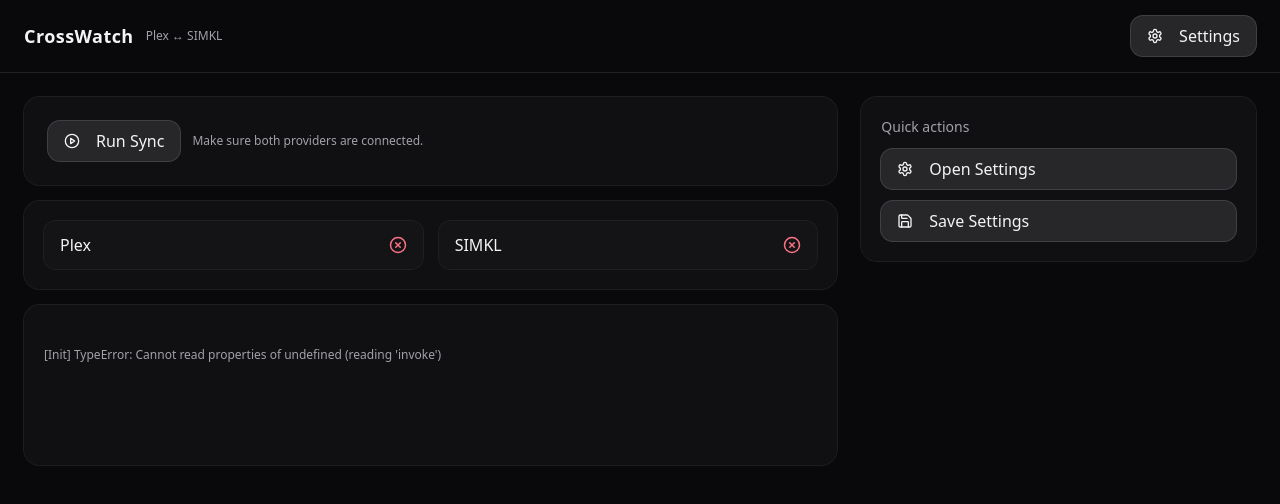
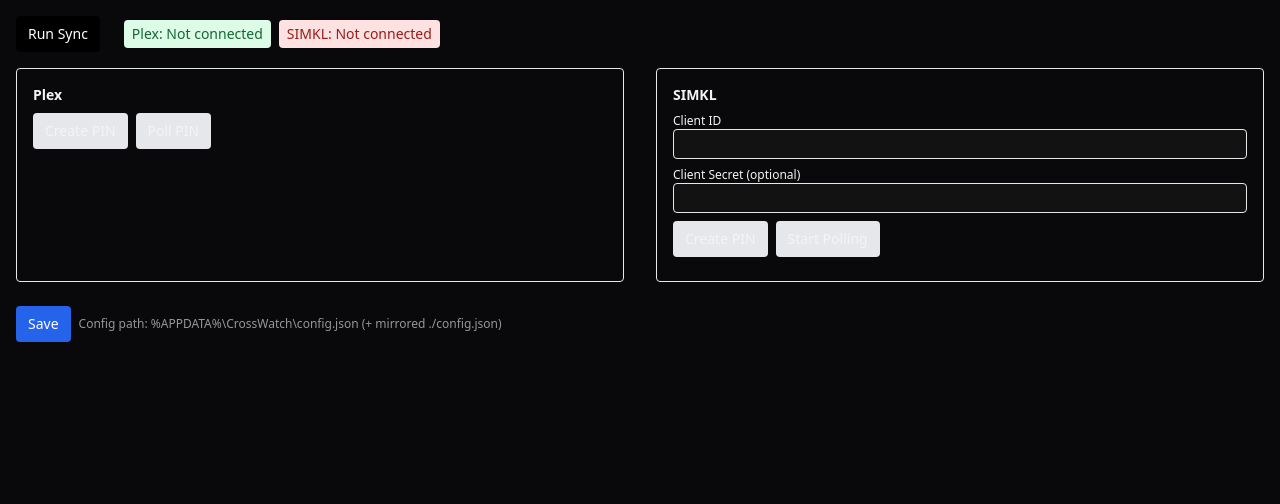
Before and after one commit to cenodude/CrossWatch, a React (Vite) app: page / in a window 1280 px wide. Shown: the top 504 px of the page. Built offline with nearby package versions, Linux system fonts and the light colour scheme.

Commit message:
Initiate

```diff
--- a/src/App.tsx
+++ b/src/App.tsx
@@ -1,6 +1,7 @@
+
 import React, { useEffect, useState } from 'react'
 import { invoke } from '@tauri-apps/api/core'
-import { LinkIcon, RefreshCw, PlayCircle, Save, Settings, X, ChevronDown, Check, XCircle } from 'lucide-react'
+import { listen } from '@tauri-apps/api/event'
 
 type PlexCfg = { account_token?: string | null }
 type SimklCfg = {
@@ -13,300 +14,193 @@
 type Config = {
   plex?: PlexCfg
   simkl?: SimklCfg
-  sync?: { mode?: string }
-  debug?: boolean
-  [key: string]: any
+  runtime?: { debug?: boolean }
+  sync?: {
+    enable_add?: boolean
+    enable_remove?: boolean
+    bidirectional?: { enabled: boolean, mode: string, source_of_truth: string }
+    activity?: { use_activity: boolean, types: string[] }
+  }
 }
 
-const Badge = ({ ok }: { ok: boolean }) => (
-  <span className={`px-3 py-1 text-xs rounded-lg ring-1 ${ok ? 'text-emerald-200 bg-emerald-900/40 ring-emerald-700/50' : 'text-rose-200 bg-rose-900/40 ring-rose-700/50'}`}>
-    {ok ? 'Connected' : 'Not connected'}
-  </span>
-)
+export default function App() {
+  const [cfg, setCfg] = useState<Config | null>(null)
+  const [loading, setLoading] = useState(true)
+  const [saving, setSaving] = useState(false)
 
-export default function App() {
-  const [cfg, setCfg] = useState<Config>({})
-  const [loading, setLoading] = useState(true)
-  const [log, setLog] = useState('')
-  const [showSettings, setShowSettings] = useState(false)
+  // SIMKL PIN state
+  const [simklPin, setSimklPin] = useState<string | null>(null)
+  const [simklStatus, setSimklStatus] = useState<string | null>(null)
+  const [polling, setPolling] = useState(false)
 
-  // Collapsibles
-  const [plexOpen, setPlexOpen] = useState(false)
-  const [simklOpen, setSimklOpen] = useState(false)
+  useEffect(() => { load() }, [])
 
-  // Plex PIN state
-  const [pinId, setPinId] = useState<number | null>(null)
-  const [pinCode, setPinCode] = useState<string>('')
-  const [pinCid, setPinCid] = useState<string>('')
-  const [pinBusy, setPinBusy] = useState(false)
-
-  // Toast
-  const [toast, setToast] = useState<string>('')
-  const [showToast, setShowToast] = useState(false)
-  const showToastMsg = (msg: string) => { setToast(msg); setShowToast(true); setTimeout(()=>setShowToast(false), 2200) }
-
-  const copyToClipboard = async (t: string) => {
-    try { if ((navigator as any)?.clipboard?.writeText) { await (navigator as any).clipboard.writeText(t); return true } } catch {}
-    try { const ta = document.createElement('textarea'); ta.value = t; document.body.appendChild(ta); ta.select(); document.execCommand('copy'); document.body.removeChild(ta); return true } catch {}
-    return false
+  async function load() {
+    try {
+      const c = await invoke<Config>('cmd_read_config')
+      setCfg(c)
+    } catch (e) {
+      console.error(e)
+    } finally {
+      setLoading(false)
+    }
   }
 
-  const plexConnected = !!cfg.plex?.account_token
-  const simklConnected = !!cfg.simkl?.access_token
-
-  useEffect(() => {
-    (async () => {
-      try {
-        const c = await invoke<Config>('cmd_read_config')
-        setCfg(c || {})
-      } catch (e:any) {
-        setLog(l => l + `\n[Init] ${e?.toString()}`)
-      } finally {
-        setLoading(false)
-      }
-    })()
-  }, [])
-
-  const saveConfig = async () => {
+  async function saveConfig() {
+    if (!cfg) return
+    setSaving(true)
     try {
       await invoke('cmd_write_config', { cfg })
-      showToastMsg('Settings saved')
-    } catch (e:any) {
-      setLog(l => l + `\n[Save] ${e?.toString()}`)
+    } catch (e) {
+      console.error(e)
+    } finally {
+      setSaving(false)
     }
   }
 
   async function plexCreatePin() {
     try {
-      setPinBusy(true)
-      setLog(l => l + `\n[Plex] Requesting PIN...`)
-      const res = await invoke<{ id: number, code: string, expires_at: number, client_id: string }>('cmd_plex_create_pin')
-      setPinId(res.id); setPinCode(res.code); setPinCid(res.client_id)
-      try { const ok = await copyToClipboard(res.code); if (ok) showToastMsg('PIN copied to clipboard') } catch {}
+      const pin = await invoke<any>('cmd_plex_create_pin')
+      const code: string = pin.code
+      await navigator.clipboard.writeText(code)
+      // open the link page in small window
       await invoke('cmd_open_external_sized', { url: 'https://plex.tv/link', width: 520, height: 720 })
-
-      const deadline = Date.now() + (res.expires_at * 1000 - Date.now())
-      const poll = async () => {
-        try {
-          const token = await invoke<string>('cmd_plex_poll_pin', { id: res.id, clientId: res.client_id })
-          if (token) {
-            setLog(l => l + `\n[Plex] Token received.`)
-            setCfg(prev => ({ ...prev, plex: { account_token: token } }))
-            setPinBusy(false)
-            return
-          }
-        } catch (e:any) {
-          setLog(l => l + `\n[Plex] Poll error: ${e?.toString()}`)
-        }
-        if (Date.now() < deadline) setTimeout(poll, 1500)
-        else { setPinBusy(false); setLog(l => l + `\n[Plex] PIN expired; request a new one.`) }
-      }
-      setTimeout(poll, 1200)
-    } catch (e:any) {
-      setLog(l => l + `\n[Plex] Error creating PIN: ${e?.toString()}`)
-      setPinBusy(false)
+      alert('Plex PIN copied to clipboard: ' + code)
+    } catch (e) {
+      alert('Plex PIN error: ' + e)
     }
   }
 
-  const runSync = async () => {
+  async function plexPollPin(pinId: number) {
     try {
-      setLog(l => l + `\n[Sync] Running...`)
-      await invoke('cmd_run_sync')
-      setLog(l => l + `\n[Sync] Done.`)
-    } catch (e:any) {
-      setLog(l => l + `\n[Sync] Error: ${e?.toString()}`)
+      const token = await invoke<string | null>('cmd_plex_poll_pin', { pinId })
+      if (token) {
+        const next = { ...(cfg || {}), plex: { account_token: token } }
+        setCfg(next as any)
+        await invoke('cmd_write_config', { cfg: next })
+        alert('Plex linked')
+      } else {
+        alert('Not linked yet. Keep trying.')
+      }
+    } catch (e) {
+      alert('Plex poll error: ' + e)
     }
   }
 
-  if (loading) {
-    return <div className="min-h-screen bg-zinc-950 text-zinc-100 flex items-center justify-center">Loading…</div>
+  async function simklCreatePin() {
+    if (!cfg?.simkl?.client_id) {
+      alert('Enter SIMKL Client ID first.')
+      return
+    }
+    try {
+      const redirect = 'https://simkl.com/apps/crosswatch/connected/'
+      const created = await invoke<any>('cmd_simkl_create_pin', { clientId: cfg.simkl.client_id, redirect })
+      const code = created.code || created.user_code
+      if (!code) {
+        alert('SIMKL did not return a code.')
+        return
+      }
+      setSimklPin(code)
+      await navigator.clipboard.writeText(code)
+      setSimklStatus('Waiting for approval at simkl.com/pin…')
+    } catch (e) {
+      alert('SIMKL PIN error: ' + e)
+    }
   }
 
+  async function simklStartPolling() {
+    if (!cfg?.simkl?.client_id || !simklPin) return
+    if (polling) return
+    setPolling(true)
+    setSimklStatus('Polling…')
+    const pollOnce = async () => {
+      try {
+        const r = await invoke<any>('cmd_simkl_poll_pin', { code: simklPin, clientId: cfg!.simkl!.client_id })
+        if (r && (r as any).access_token) {
+          const next = {
+            ...(cfg || {}),
+            simkl: {
+              ...(cfg?.simkl || { client_id: '', client_secret: '' }),
+              access_token: (r as any).access_token,
+              refresh_token: (r as any).refresh_token || cfg?.simkl?.refresh_token || null,
+            }
+          }
+          setCfg(next as any)
+          await invoke('cmd_write_config', { cfg: next })
+          setSimklStatus('Linked')
+          setPolling(false)
+        } else {
+          // keep polling
+          setTimeout(pollOnce, 2000)
+        }
+      } catch (e) {
+        console.error(e)
+        setTimeout(pollOnce, 3000)
+      }
+    }
+    pollOnce()
+  }
+
+  function simklConnected(): boolean {
+    return !!cfg?.simkl?.access_token
+  }
+
+  if (loading) return <div className='p-6 text-sm'>Loading…</div>
+
   return (
-    <div className="min-h-screen bg-zinc-950 text-zinc-100">
-      {/* Header */}
-      <div className="px-6 py-4 flex items-center justify-between border-b border-zinc-800/80">
-        <div className="flex items-center gap-3">
-          <span className="text-lg font-semibold tracking-wide">CrossWatch</span>
-          <span className="text-xs text-zinc-400">Plex ↔︎ SIMKL</span>
+    <div className='p-4 text-sm font-sans'>
+      <div className='flex items-center gap-2 mb-4'>
+        <button className='px-3 py-2 rounded bg-black text-white' onClick={() => invoke('cmd_run_sync')}>
+          Run Sync
+        </button>
+        <div className='ml-4 px-2 py-1 rounded bg-green-100 text-green-800'>
+          Plex: {cfg?.plex?.account_token ? 'Connected' : 'Not connected'}
         </div>
-        <button className="btn subtle" onClick={() => setShowSettings(true)}><Settings size={16} className="mr-2"/>Settings</button>
+        <div className='px-2 py-1 rounded ' style={{backgroundColor: simklConnected() ? '#dcfce7' : '#fee2e2', color: simklConnected() ? '#166534' : '#991b1b'}}>
+          SIMKL: {simklConnected() ? 'Connected' : 'Not connected'}
+        </div>
       </div>
 
-      {/* Main */}
-      <div className="p-6 grid grid-cols-1 lg:grid-cols-3 gap-6">
-        <div className="lg:col-span-2 space-y-4">
-          <div className="rounded-2xl bg-zinc-900/50 ring-1 ring-zinc-800/70 p-6">
-            <div className="flex items-center gap-3">
-              <button className="btn" onClick={runSync}><PlayCircle size={16} className="mr-2"/>Run Sync</button>
-              <div className="text-xs text-zinc-400">Make sure both providers are connected.</div>
-            </div>
-          </div>
-
-          <div className="rounded-2xl bg-zinc-900/50 ring-1 ring-zinc-800/70 p-5 grid grid-cols-1 sm:grid-cols-2 gap-4">
-            <div className="flex items-center justify-between rounded-xl bg-zinc-900/50 ring-1 ring-zinc-800/70 px-4 py-3">
-              <div className="flex items-center gap-2"><span className="font-medium">Plex</span></div>
-              {plexConnected ? <Check size={18} className="text-emerald-400"/> : <XCircle size={18} className="text-rose-400"/>}
-            </div>
-            <div className="flex items-center justify-between rounded-xl bg-zinc-900/50 ring-1 ring-zinc-800/70 px-4 py-3">
-              <div className="flex items-center gap-2"><span className="font-medium">SIMKL</span></div>
-              {simklConnected ? <Check size={18} className="text-emerald-400"/> : <XCircle size={18} className="text-rose-400"/>}
-            </div>
-          </div>
-
-          <div className="rounded-2xl bg-zinc-900/50 ring-1 ring-zinc-800/70 p-5">
-            <div className="text-xs text-zinc-400 whitespace-pre-wrap leading-relaxed min-h-[120px]">{log || 'Logs will appear here…'}</div>
+      <div className='grid grid-cols-2 gap-8'>
+        {/* PLEX */}
+        <div className='border rounded p-4'>
+          <div className='font-semibold mb-2'>Plex</div>
+          <div className='flex gap-2 items-center mb-2'>
+            <button className='px-3 py-2 rounded bg-gray-200' onClick={plexCreatePin}>Create PIN</button>
+            <button className='px-3 py-2 rounded bg-gray-200' onClick={() => {
+              const id = parseInt(window.prompt('Enter Plex PIN id from create response') || '0', 10)
+              if (id) plexPollPin(id)
+            }}>Poll PIN</button>
           </div>
         </div>
 
-        <div className="space-y-4">
-          <div className="rounded-2xl bg-zinc-900/50 ring-1 ring-zinc-800/70 p-5">
-            <div className="text-sm text-zinc-400 mb-3">Quick actions</div>
-            <div className="flex flex-col gap-3">
-              <button className="btn" onClick={() => setShowSettings(true)}><Settings size={16} className="mr-2"/>Open Settings</button>
-              <button className="btn subtle" onClick={saveConfig}><Save size={16} className="mr-2"/>Save Settings</button>
-            </div>
+        {/* SIMKL */}
+        <div className='border rounded p-4'>
+          <div className='font-semibold mb-2'>SIMKL</div>
+          <div className='mb-2'>
+            <label className='block text-xs'>Client ID</label>
+            <input className='border rounded px-2 py-1 w-full' value={cfg?.simkl?.client_id || ''} onChange={e => setCfg({...cfg!, simkl: {...(cfg?.simkl || {client_id:'', client_secret:''}), client_id: e.target.value}})} />
           </div>
+          <div className='mb-2'>
+            <label className='block text-xs'>Client Secret (optional)</label>
+            <input className='border rounded px-2 py-1 w-full' value={cfg?.simkl?.client_secret || ''} onChange={e => setCfg({...cfg!, simkl: {...(cfg?.simkl || {client_id:'', client_secret:''}), client_secret: e.target.value}})} />
+          </div>
+
+          <div className='flex gap-2 items-center mb-2'>
+            <button className='px-3 py-2 rounded bg-gray-200' onClick={simklCreatePin}>Create PIN</button>
+            <button className='px-3 py-2 rounded bg-gray-200' disabled={!simklPin} onClick={simklStartPolling}>Start Polling</button>
+            {simklPin && <code className='ml-2'>PIN: {simklPin}</code>}
+          </div>
+          {simklStatus && <div className='text-xs opacity-70'>{simklStatus}</div>}
         </div>
       </div>
 
-      {/* Toast */}
-      {showToast && (
-        <div className="fixed right-4 bottom-4 z-[60]">
-          <div className="rounded-xl bg-zinc-900/90 ring-1 ring-zinc-700 px-4 py-2 text-sm text-zinc-100 shadow-lg">
-            {toast}
-          </div>
-        </div>
-      )}
-
-      {/* Settings Modal */}
-      {showSettings && (
-        <div className="fixed inset-0 z-50 flex items-center justify-center">
-          <div className="absolute inset-0 bg-black/60" onClick={() => setShowSettings(false)} />
-          <div className="relative w-[min(1100px,96vw)] max-h-[90vh] overflow-auto rounded-3xl bg-zinc-950 ring-1 ring-zinc-800/70 p-6">
-            <div className="flex items-center justify-between mb-4">
-              <div className="text-xl font-semibold flex items-center gap-2"><Settings size={18}/> Settings</div>
-              <button className="btn icon subtle" onClick={() => setShowSettings(false)}><X size={16}/></button>
-            </div>
-
-            {/* General row */}
-            <div className="grid grid-cols-1 md:grid-cols-2 gap-6">
-              <div>
-                <label className="label">Sync mode</label>
-                <select
-                  className="input"
-                  value={cfg.sync?.mode ?? 'mirror'}
-                  onChange={(e) => setCfg(prev => ({ ...prev, sync: { ...(prev.sync ?? {}), mode: e.target.value } }))}
-                >
-                  <option value="mirror">mirror</option>
-                  <option value="two-way">two-way</option>
-                </select>
-              </div>
-              <div>
-                <label className="label">Debug</label>
-                <select
-                  className="input"
-                  value={String(cfg.debug ?? 'false')}
-                  onChange={(e) => setCfg(prev => ({ ...prev, debug: e.target.value === 'true' }))}
-                >
-                  <option value="false">false</option>
-                  <option value="true">true</option>
-                </select>
-              </div>
-            </div>
-
-            <div className="my-6 h-px w-full bg-zinc-800/80" />
-
-            {/* Auth grid */}
-            <div className="grid grid-cols-1 md:grid-cols-2 gap-6 items-start">
-              {/* PLEX column */}
-              <div className="space-y-2 min-w-0">
-                <button
-                  className="w-full flex items-center justify-between rounded-2xl px-4 py-3 bg-zinc-800/60 hover:bg-zinc-800 transition-colors"
-                  onClick={() => setPlexOpen(o => !o)}
-                >
-                  <div className="flex items-center gap-2">
-                    <div className={`transition-transform ${plexOpen ? '' : '-rotate-90'}`}><ChevronDown size={16}/></div>
-                    <div className="section-title">Authentication — PLEX</div>
-                  </div>
-                  <Badge ok={plexConnected}/>
-                </button>
-
-                <div className={`overflow-hidden transition-[max-height,opacity] duration-300 ${plexOpen ? 'max-h-[800px] opacity-100' : 'max-h-0 opacity-0'}`}>
-                  <div className="pt-3 space-y-4">
-                    <div>
-                      <label className="label">Account token</label>
-                      <input
-                        className="input"
-                        placeholder="Plex account token"
-                        value={cfg.plex?.account_token ?? ''}
-                        onChange={(e) => setCfg(prev => ({ ...prev, plex: { ...(prev.plex ?? {}), account_token: e.target.value } }))}
-                      />
-                    </div>
-
-                    <div className="rounded-xl bg-zinc-900/40 p-3 ring-1 ring-zinc-800/70">
-                      <div className="text-xs text-zinc-400 mb-2">Create a PIN (auto-copied), we open plex.tv/link in a small window, and will poll until accepted.</div>
-                      <div className="flex items-center gap-3">
-                        <button className="btn" disabled={pinBusy} onClick={plexCreatePin}>
-                          {pinBusy ? <RefreshCw className="spin mr-2" size={16}/> : <LinkIcon className="mr-2" size={16}/>}
-                          Create PIN
-                        </button>
-                        <input className="input w-28 text-center tracking-[0.3em]" value={pinCode ?? ''} readOnly placeholder="PIN" />
-                        <div className="grow" />
-                        <button className="btn subtle" onClick={saveConfig}><Save size={16} className="mr-2"/>Save</button>
-                      </div>
-                    </div>
-                  </div>
-                </div>
-              </div>
-
-              {/* SIMKL column */}
-              <div className="space-y-2 min-w-0">
-                <button
-                  className="w-full flex items-center justify-between rounded-2xl px-4 py-3 bg-zinc-800/60 hover:bg-zinc-800 transition-colors"
-                  onClick={() => setSimklOpen(o => !o)}
-                >
-                  <div className="flex items-center gap-2">
-                    <div className={`transition-transform ${simklOpen ? '' : '-rotate-90'}`}><ChevronDown size={16}/></div>
-                    <div className="section-title">Authentication — SIMKL</div>
-                  </div>
-                  <Badge ok={simklConnected}/>
-                </button>
-
-                <div className={`overflow-hidden transition-[max-height,opacity] duration-300 ${simklOpen ? 'max-h-[800px] opacity-100' : 'max-h-0 opacity-0'}`}>
-                  <div className="pt-3 space-y-4">
-                    <div>
-                      <label className="label">Client ID</label>
-                      <input
-                        className="input"
-                        placeholder="SIMKL client_id"
-                        value={cfg.simkl?.client_id ?? ''}
-                        onChange={(e) => setCfg(prev => ({ ...prev, simkl: { ...(prev.simkl ?? {}), client_id: e.target.value } }))}
-                      />
-                    </div>
-                    <div>
-                      <label className="label">Client Secret</label>
-                      <input
-                        className="input"
-                        placeholder="SIMKL client_secret"
-                        value={cfg.simkl?.client_secret ?? ''}
-                        onChange={(e) => setCfg(prev => ({ ...prev, simkl: { ...(prev.simkl ?? {}), client_secret: e.target.value } }))}
-                      />
-                    </div>
-                    <div className="flex items-center gap-3">
-                      <button className="btn" onClick={() => invoke('cmd_simkl_oauth')}>
-                        <RefreshCw className="mr-2" size={16}/>Connect SIMKL
-                      </button>
-                      <div className="grow" />
-                      <button className="btn subtle" onClick={saveConfig}><Save size={16} className="mr-2"/>Save</button>
-                    </div>
-                  </div>
-                </div>
-              </div>
-            </div>
-          </div>
-        </div>
-      )}
+      <div className='mt-6 flex gap-2'>
+        <button className='px-3 py-2 rounded bg-blue-600 text-white disabled:opacity-50' disabled={saving} onClick={saveConfig}>
+          Save
+        </button>
+        <div className='text-xs opacity-60 self-center'>Config path: %APPDATA%\CrossWatch\config.json (+ mirrored ./config.json)</div>
+      </div>
     </div>
   )
 }
```
